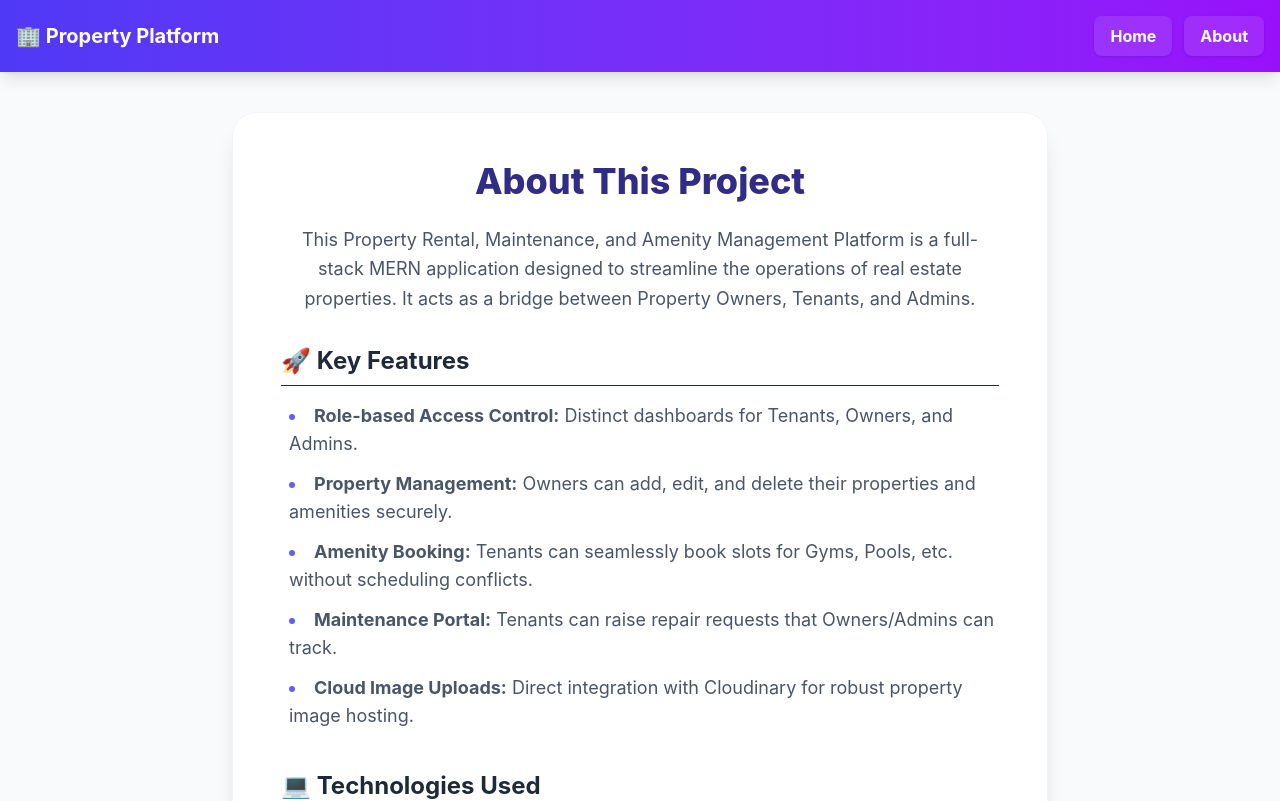
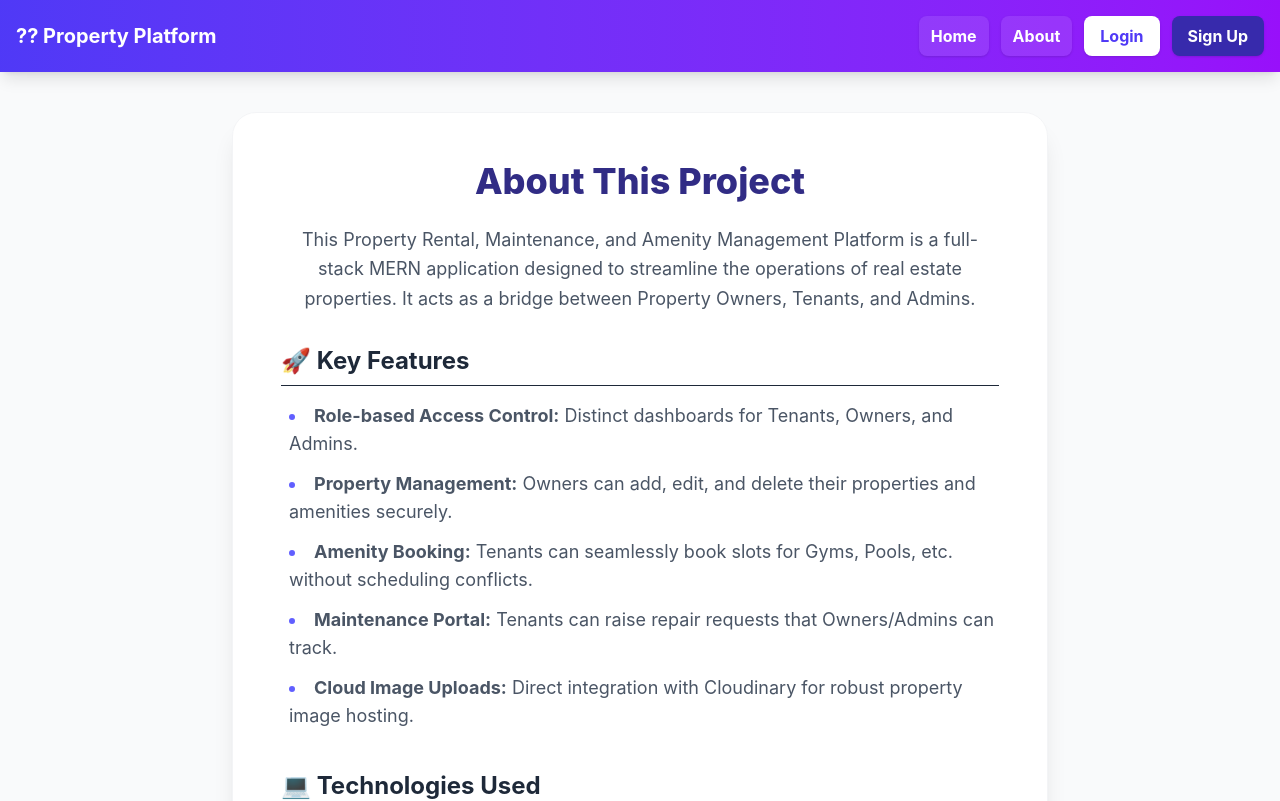
Before and after one commit to GohilRavirajsinh/Property-Rental-Maintenance-Amenity-Management-Plateform, a React (Vite) app in the folder client/: page /about in a window 1280 px wide. Shown: the top 801 px of the page. Built offline with nearby package versions, Linux system fonts and the light colour scheme.

Commit message:
feat: restructure to public homepage architecture

```diff
--- a/client/src/App.jsx
+++ b/client/src/App.jsx
@@ -1,4 +1,5 @@
 import { createBrowserRouter, RouterProvider } from 'react-router-dom'
+import Home from './pages/Home'
 import Login from './pages/Login'
 import Dashboard from './pages/Dashboard'
 import Register from './pages/Register'
@@ -9,6 +10,10 @@ import About from './pages/About'
 const router = createBrowserRouter([
   {
     path: '/',
+    element: <Home />
+  },
+  {
+    path: '/login',
     element: <Login />
   },
   {
--- a/client/src/components/Navbar.jsx
+++ b/client/src/components/Navbar.jsx
@@ -3,26 +3,64 @@ import { useNavigate } from 'react-router-dom';
 
 const Navbar = () => {
     const navigate = useNavigate();
+    const token = localStorage.getItem('token');
+
+    const handleLogout = () => {
+        localStorage.clear();
+        navigate('/');
+    };
 
     return (
         <nav className="bg-gradient-to-r from-indigo-600 to-purple-600 text-white shadow-lg sticky top-0 z-50">
             <div className="p-4 flex justify-between items-center max-w-7xl mx-auto w-full">
                 <h1 className="text-xl font-bold cursor-pointer" onClick={() => navigate('/')}>
-                    🏢 Property Platform
+                    ?? Property Platform
                 </h1>
-                <div className="flex space-x-3">
+                <div className="flex space-x-3 items-center">
                     <button
                         onClick={() => navigate('/')}
-                        className="bg-white/10 hover:bg-white/20 px-4 py-2 rounded-lg font-bold shadow-sm transition text-sm md:text-base"
+                        className="bg-white/10 hover:bg-white/20 px-3 py-2 rounded-lg font-bold shadow-sm transition text-sm md:text-base hidden sm:block"
                     >
                         Home
                     </button>
                     <button
                         onClick={() => navigate('/about')}
-                        className="bg-white/10 hover:bg-white/20 px-4 py-2 rounded-lg font-bold shadow-sm transition text-sm md:text-base"
+                        className="bg-white/10 hover:bg-white/20 px-3 py-2 rounded-lg font-bold shadow-sm transition text-sm md:text-base hidden sm:block"
                     >
                         About
                     </button>
+
+                    {token ? (
+                        <>
+                            <button
+                                onClick={() => navigate('/dashboard')}
+                                className="bg-white text-indigo-600 hover:bg-indigo-50 px-4 py-2 rounded-lg font-bold shadow-sm transition text-sm md:text-base"
+                            >
+                                Dashboard
+                            </button>
+                            <button
+                                onClick={handleLogout}
+                                className="bg-red-500 hover:bg-red-600 px-4 py-2 rounded-lg font-bold shadow-sm transition text-sm md:text-base"
+                            >
+                                Logout
+                            </button>
+                        </>
+                    ) : (
+                        <>
+                            <button
+                                onClick={() => navigate('/login')}
+                                className="bg-white text-indigo-600 hover:bg-indigo-50 px-4 py-2 rounded-lg font-bold shadow-sm transition text-sm md:text-base"
+                            >
+                                Login
+                            </button>
+                            <button
+                                onClick={() => navigate('/register')}
+                                className="bg-indigo-800 hover:bg-indigo-900 px-4 py-2 rounded-lg font-bold shadow-sm transition text-sm md:text-base"
+                            >
+                                Sign Up
+                            </button>
+                        </>
+                    )}
                 </div>
             </div>
         </nav>
--- /dev/null
+++ b/client/src/pages/Home.jsx
@@ -0,0 +1,53 @@
+import React, { useEffect } from 'react';
+import { useNavigate } from 'react-router-dom';
+import Navbar from '../components/Navbar';
+import Footer from '../components/Footer';
+import PropertyList from '../components/PropertyList';
+
+const Home = () => {
+    const navigate = useNavigate();
+
+    useEffect(() => {
+        const token = localStorage.getItem('token');
+        if (token) {
+            navigate('/dashboard');
+        }
+    }, [navigate]);
+
+    return (
+        <div className="flex flex-col min-h-screen bg-gray-50">
+            <Navbar />
+
+            <main className="flex-1 w-full max-w-7xl mx-auto px-4 py-10">
+                <div className="text-center mb-12 animate-fade-in-up">
+                    <h1 className="text-4xl md:text-5xl font-extrabold text-transparent bg-clip-text bg-gradient-to-r from-indigo-600 to-purple-600 mb-4">
+                        Find Your Perfect Home
+                    </h1>
+                    <p className="text-gray-600 text-lg max-w-2xl mx-auto">
+                        Browse premium properties, book world-class amenities, and experience hassle-free living.
+                        Join our community today!
+                    </p>
+                    <div className="mt-8 flex justify-center gap-4">
+                        <button
+                            onClick={() => navigate('/login')}
+                            className="bg-indigo-600 hover:bg-indigo-700 text-white font-bold py-3 px-8 rounded-xl shadow-lg transition transform hover:scale-105"
+                        >
+                            Get Started
+                        </button>
+                    </div>
+                </div>
+
+                <div className="bg-white rounded-3xl shadow-sm p-6 border border-gray-100 animate-fade-in-up" style={{ animationDelay: '0.2s' }}>
+                    <PropertyList onBookAmenity={() => {
+                        alert('Please login to book amenities or view owner details!');
+                        navigate('/login');
+                    }} />
+                </div>
+            </main>
+
+            <Footer />
+        </div>
+    );
+};
+
+export default Home;
```
